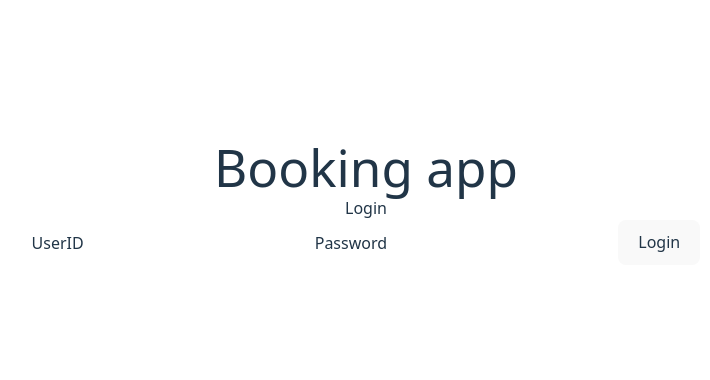
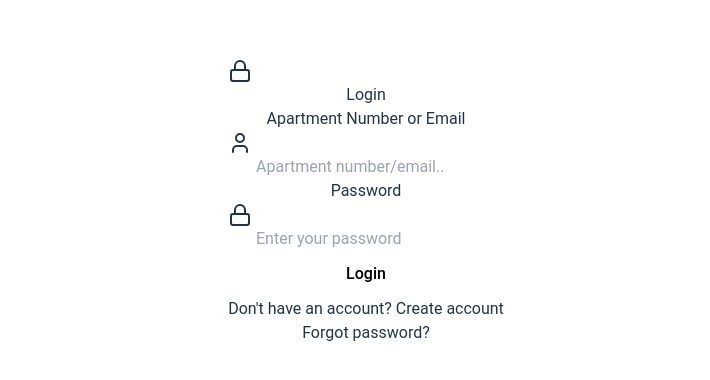
Before and after one commit to Bessosam/appointmentbooking-app, a React (Vite) app: page / in a window 1280 px wide. Shown: the part 198-578 px from the top of the page, without its empty margins (274-984 px from the left). Built offline with nearby package versions, Linux system fonts and the light colour scheme.

Commit message:
Split LoginPage into separate components (Title, Form, Footer)

```diff
--- a/package.json
+++ b/package.json
@@ -10,6 +10,8 @@
     "preview": "vite preview"
   },
   "dependencies": {
+    "@tailwindcss/postcss": "^4.1.5",
+    "lucide-react": "^0.507.0",
     "react": "^19.0.0",
     "react-dom": "^19.0.0",
     "react-router-dom": "^7.5.3"
--- a/src/App.css
+++ b/src/App.css
@@ -7,6 +7,38 @@
   padding: 2rem;
   text-align: center;
 }
+
+.loginBtn {
+  background-color: white;
+  color: black;
+  transition: background-color 0.3s ease-in-out, color 0.6s ease-in-out, transform 0.4s ease;
+}
+
+.loginBtn:hover {
+  background-color:  #0e4b5c;
+  color: white;
+  border-color:  #0e4b5c;
+}
+
+.loader {
+  width: 88px;
+  height: 88px;
+  border: 10px solid #ffecd2;
+  border-bottom-color: #0e4b5c;
+  border-radius: 50%;
+  display: inline-block;
+  box-sizing: border-box;
+  animation: rotation 1s linear infinite;
+  }
+
+  @keyframes rotation {
+  0% {
+      transform: rotate(0deg);
+  }
+  100% {
+      transform: rotate(360deg);
+  }
+  }
 
 .logo {
   height: 6em;
--- a/src/App.jsx
+++ b/src/App.jsx
@@ -9,7 +9,6 @@ import MyBookingsPage from './pages/MyBookingsPage'
 const App = () => {
   return (
     <div>
-      <h1>Booking app</h1>
       <Routes>
         <Route path='/' element={<LoginPage/>}/>
         <Route path='/home' element={<HomePage/>}/>
--- /dev/null
+++ b/src/components/LoginFooter.jsx
@@ -0,0 +1,30 @@
+import React from 'react';
+
+const LoginFooter = ({ mode, setMode }) => (
+  <div className='text-center mt-4 space-y-2'>
+    {mode === 'login' && (
+      <>
+        <p className='text-sm text-gray'>
+          Don't have an account?{' '}
+          <span onClick={() => setMode('register')} className='text-cyan-200 cursor-pointer hover:underline'>
+            Create account
+          </span>
+        </p>
+        <p className='text-sm'>
+          <span onClick={() => setMode('reset')} className='text-cyan-200 cursor-pointer hover:underline'>
+            Forgot password?
+          </span>
+        </p>
+      </>
+    )}
+    {(mode === 'register' || mode === 'reset') && (
+      <p className='text-sm'>
+        <span onClick={() => setMode('login')} className='text-cyan-200 cursor-pointer hover:underline'>
+          Tillbaka till login
+        </span>
+      </p>
+    )}
+  </div>
+);
+
+export default LoginFooter;
--- a/src/components/LoginForm.jsx
+++ b/src/components/LoginForm.jsx
@@ -0,0 +1,62 @@
+import React from 'react';
+import { User, Lock } from 'lucide-react';
+
+const LoginForm = ({ userid, setUserid, password, setPassword, mode, loading, handleSubmit }) => {
+  return (
+    <form onSubmit={handleSubmit} className='space-y-6'>
+      <label htmlFor='userid' className='mb-4 block text-sm font-medium text-gray-300'>Apartment Number or Email</label>
+      <div className='flex items-center border rounded-md bg-gray-200 shadow-md'>
+        <span className='px-2 text-gray-500'>
+          <User className='w-5 h-5' />
+        </span>
+        <input
+          id='userid'
+          value={userid}
+          onChange={(e) => setUserid(e.target.value)}
+          required
+          autoComplete='off'
+          className='p-4 bg-gray-100 rounded w-full outline-none focus:ring-2 focus:ring-cyan-700/50 text-xl font-semibold text-gray-800'
+          type="text"
+          placeholder='Apartment number/email..'
+        />
+      </div>
+
+      {mode !== 'reset' && (
+        <>
+          <label htmlFor='password' className='block text-sm font-medium text-gray-300'>Password</label>
+          <div className='flex items-center border rounded-md bg-gray-200 shadow-md'>
+            <span className='px-2 text-gray-500'>
+              <Lock className='w-5 h-5' />
+            </span>
+            <input
+              id='password'
+              value={password}
+              onChange={(e) => setPassword(e.target.value)}
+              required
+              autoComplete='off'
+              className='p-4 bg-gray-100 rounded w-full outline-none focus:ring-2 focus:ring-cyan-700/50 text-xl font-semibold text-gray-800'
+              type="password"
+              placeholder={mode === 'register' ? 'Choose a secure password' : 'Enter your password'}
+            />
+          </div>
+        </>
+      )}
+
+      <button
+        type='submit'
+        className='w-full rounded-md font-semibold text-xl py-2 transition-all duration-300 ease-in-out shadow-md cursor-pointer loginBtn'
+        disabled={loading}
+      >
+        {loading
+          ? 'Logging In...'
+          : mode === 'login'
+            ? 'Login'
+            : mode === 'register'
+              ? 'Register'
+              : 'Send Reset Link'}
+      </button>
+    </form>
+  );
+};
+
+export default LoginForm;
--- /dev/null
+++ b/src/components/LoginTitle.jsx
@@ -0,0 +1,17 @@
+import React from 'react';
+import { Lock } from 'lucide-react';
+
+const LoginTitle = ({ mode }) => (
+  <div className='flex items-center justify-center mb-6 space-x-2'>
+    <span className='text-cyan-300'>
+      <Lock className='w-8 h-8' />
+    </span>
+    <h2 className='text-4xl font-extrabold text-white drop-shadow-[0_2px_2px_rgba(0,0,0,0.5)] tracking-wide uppercase'>
+      {mode === 'login' && 'Login'}
+      {mode === 'register' && 'Create Account'}
+      {mode === 'reset' && 'Reset Password'}
+    </h2>
+  </div>
+);
+
+export default LoginTitle;
--- a/src/pages/HomePage.jsx
+++ b/src/pages/HomePage.jsx
@@ -4,9 +4,16 @@ import { useNavigate } from 'react-router-dom'
 
 const HomePage = () => {
   const navigate = useNavigate();
+  const user = JSON.parse(localStorage.getItem('loggedInUser'));
 
   return (
     <div>
+      {user ? (
+  <h1 className="text-2xl font-bold mt-6">Välkommen, {user.userid}!</h1>
+) : (
+  <h1 className="text-2xl font-bold mt-6">Välkommen!</h1>
+)}
+
       <button onClick={() => {
         navigate('/booking')
       }} className='mt-4 w-full'>Book time</button>
--- a/src/pages/LoginPage.jsx
+++ b/src/pages/LoginPage.jsx
@@ -1,48 +1,67 @@
-import React, { useState } from 'react'
+import React, { useState } from 'react';
 import { useNavigate } from 'react-router-dom';
+import users from '../users.json';
+
+import LoginTitle from '../components/LoginTitle';
+import LoginFooter from '../components/LoginFooter';
+import LoginForm from '../components/LoginForm';
+import { Lock } from 'lucide-react';
 
 const LoginPage = () => {
   const [userid, setUserid] = useState('');
   const [password, setPassword] = useState('');
+  const [loading, setLoading] = useState(false);
+  const [mode, setMode] = useState('login');
   const navigate = useNavigate();
 
-  //userid: user password: password
   const handleSubmit = (e) => {
     e.preventDefault();
+    setLoading(true);
 
-    if (userid === 'user' && password === 'password') {
-      navigate('/home');
-    } else {
-      alert('Wrong ID or Password')
-    }
-  }
+    setTimeout(() => {
+      const findUser = users.find(user => user.userid === userid && user.password === password);
+
+      if (findUser) {
+        navigate('/home');
+      } else {
+        alert('Wrong ID or Password');
+        setPassword('');
+      }
+      setLoading(false);
+    }, 3000);
+  };
 
   return (
-    <>
-    <div className='flex justify-center items-center h-screen bg-gray-100 rounded-md shadow-md'>
-      <div className='mb-4 w-full max-w-sm'>
-      <h2 className='text-2xl font-semibold mb-6 text-center'>Login</h2>
-      <form onSubmit={handleSubmit}>
-            <label htmlFor='userid' className='block text-sm font-medium text-gray-700'>UserID</label>
-      <input
-      id='userid'
-      value={userid}
-      onChange={(e) => setUserid(e.target.value)}
-      required
-      className='p-4 bg-gray-200 rounded shadow-md w-full' type="text"/>
-            <label htmlFor='password' className='block text-sm font-medium text-gray-700'>Password</label>
-      <input
-      id='password'
-      value={password}
-      onChange={(e) => setPassword(e.target.value)}
-      required
-      className='mt-4 p-4 bg-gray-200 rounded shadow-md w-full' type="text" />
-      <button type='submit' className='w-full shadow-md mt-4'>Login</button>
-      </form>
+    <div className='flex min-h-full justify-center'>
+      {loading && (
+        <>
+          <div className='absolute top-0 left-0 w-full h-full backdrop-blur bg-white/50 z-10' />
+          <div className='absolute top-1/2 left-1/2 transform -translate-x-1/2 -translate-y-1/2 flex justify-center items-center z-20'>
+            <span className='loader absolute'></span>
+            <Lock className='w-12 h-12 z-10' />
+          </div>
+        </>
+      )}
+
+      <div className='w-full flex justify-center items-center h-full bg-gray-100 rounded-md p-4 bg-gradient-to-br from-[#0e4b5c] via-[#0f7c8d] to-[#ffecd2] shadow-md' style={{ fontFamily: 'Roboto, sans-serif' }}>
+        <div className='w-full max-w-sm px-8'>
+          <LoginTitle mode={mode} />
+
+          <LoginForm
+            userid={userid}
+            setUserid={setUserid}
+            password={password}
+            setPassword={setPassword}
+            mode={mode}
+            loading={loading}
+            handleSubmit={handleSubmit}
+          />
+
+          <LoginFooter mode={mode} setMode={setMode} />
+        </div>
       </div>
     </div>
-    </>
-  )
-}
+  );
+};
 
-export default LoginPage
+export default LoginPage;
--- /dev/null
+++ b/src/users.json
@@ -0,0 +1,6 @@
+[
+  {
+    "userid": "user",
+    "password": "password"
+  }
+]
```
Also changed, not shown: src/components/Login.jsx (deleted, +0 -42 lines), 1 other file (tests, documents, lock files or other folders).
